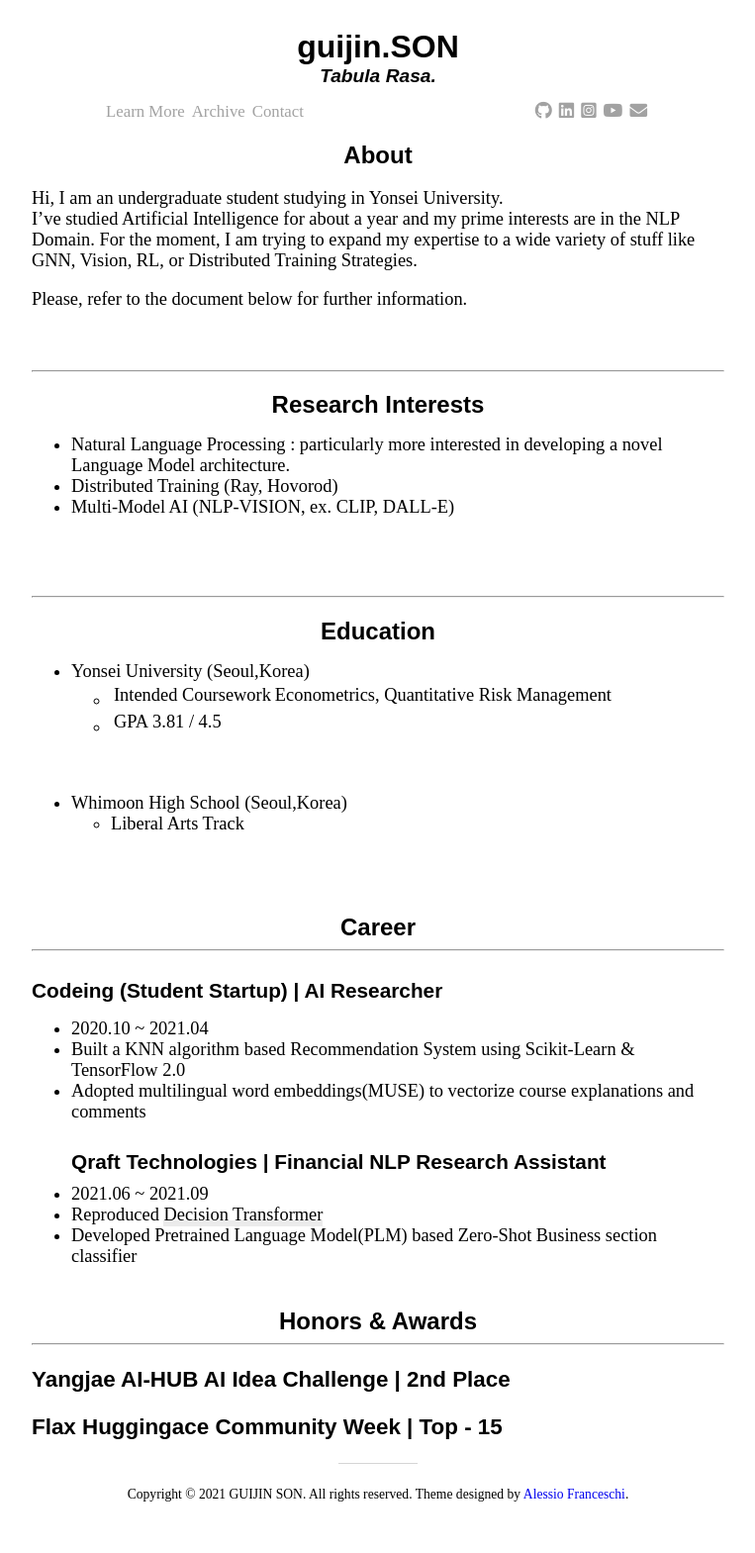
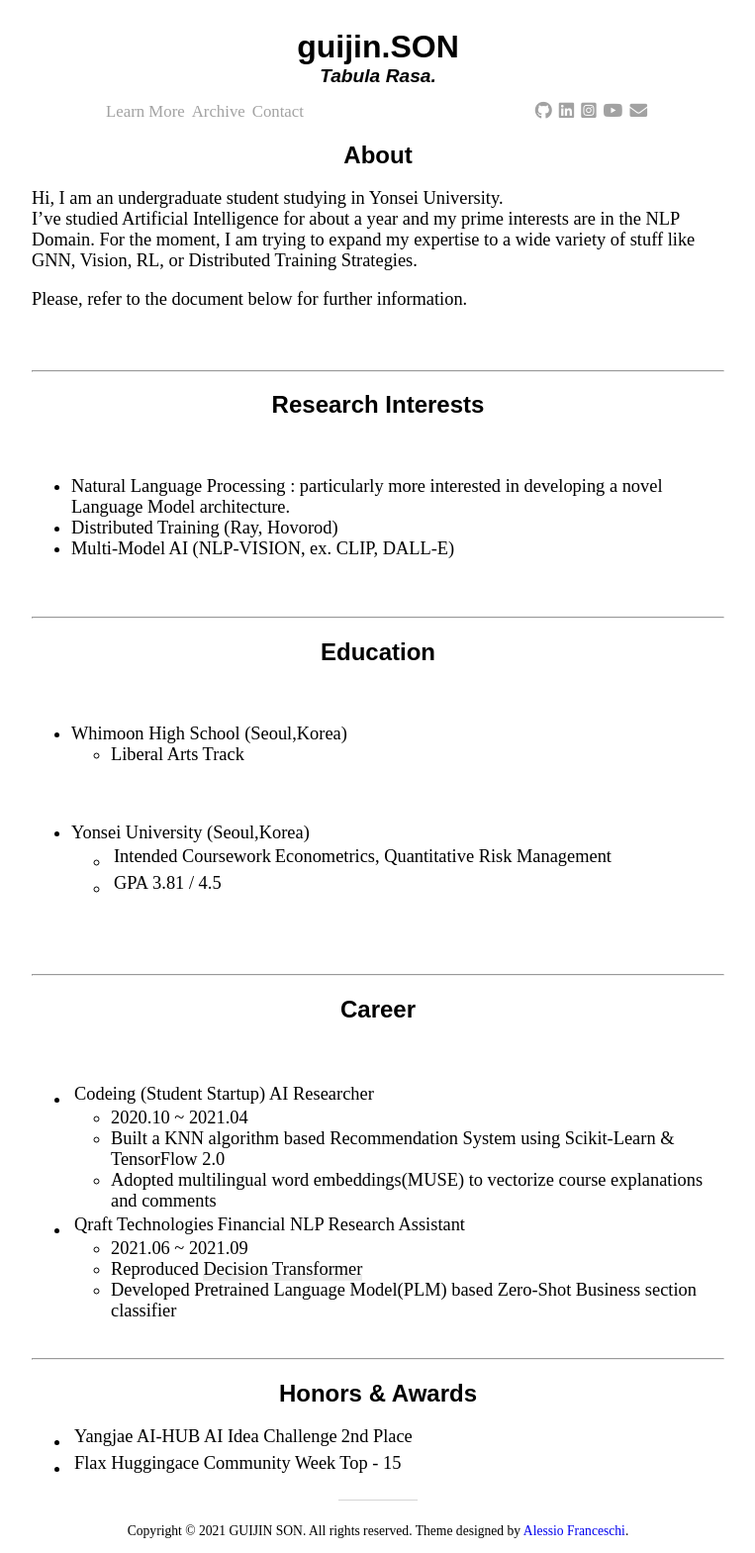
Before and after one commit to guijinSON/guijinSON.github.io, a Jekyll site: the page built from Learn_More.md, in a window 1280 px wide. Shown: the whole page at 99% size, without its empty margins (258-1021 px from the left). Built offline with Jekyll 4.4.1, drawn with Linux system fonts in a browser that asks for light colours; nearby versions of some CDN libraries; before the commit the page ends 1532 px from its top, so only the background shows below that.

Commit message:
Update Learn_More.md

```diff
--- a/Learn_More.md
+++ b/Learn_More.md
@@ -9,38 +9,49 @@
 
 Please, refer to the document below for further information.
 <br/><br/>
+
 <hr/>
 <div align="center"> <h2> Research Interests </h2></div>
+<br/>
+
 - Natural Language Processing : particularly more interested in developing a novel Language Model architecture.
 - Distributed Training (Ray, Hovorod)
 - Multi-Model AI (NLP-VISION, ex. CLIP, DALL-E)
-<br/><br/><br/>
+<br/><br/>
+
 <hr/>
 <div align="center"> <h2> Education </h2></div>
-- Yonsei University (Seoul,Korea)
-  - Intended Coursework | Econometrics, Quantitative Risk Management
-  - GPA | 3.81 / 4.5
-
 <br/>
 
 - Whimoon High School (Seoul,Korea)
   - Liberal Arts Track
 
+<br/>
+
+- Yonsei University (Seoul,Korea)
+  - Intended Coursework | Econometrics, Quantitative Risk Management
+  - GPA | 3.81 / 4.5
+
 <br/><br/>
+
+<hr/>
 <div align="center"> <h2> Career </h2></div>
-<hr/>
-#### Codeing (Student Startup) | AI Researcher
+
+<br/>
+- Codeing (Student Startup) | AI Researcher
   - 2020.10 ~ 2021.04
   - Built a KNN algorithm based Recommendation System using Scikit-Learn & TensorFlow 2.0
   - Adopted multilingual word embeddings(MUSE) to vectorize course explanations and comments
 <br/>
-#### Qraft Technologies | Financial NLP Research Assistant
+- Qraft Technologies | Financial NLP Research Assistant
   - 2021.06 ~ 2021.09
   - Reproduced [Decision Transformer](https://arxiv.org/pdf/2106.01345.pdf)
   - Developed Pretrained Language Model(PLM) based Zero-Shot Business section classifier
 <br/><br/>
+
+<hr/>
 <div align="center"> <h2> Honors & Awards </h2></div>
-<hr/>
 
-### Yangjae AI-HUB AI Idea Challenge | 2nd Place
-### Flax Huggingace Community Week | Top - 15
+
+- Yangjae AI-HUB AI Idea Challenge | 2nd Place
+- Flax Huggingace Community Week | Top - 15
```
